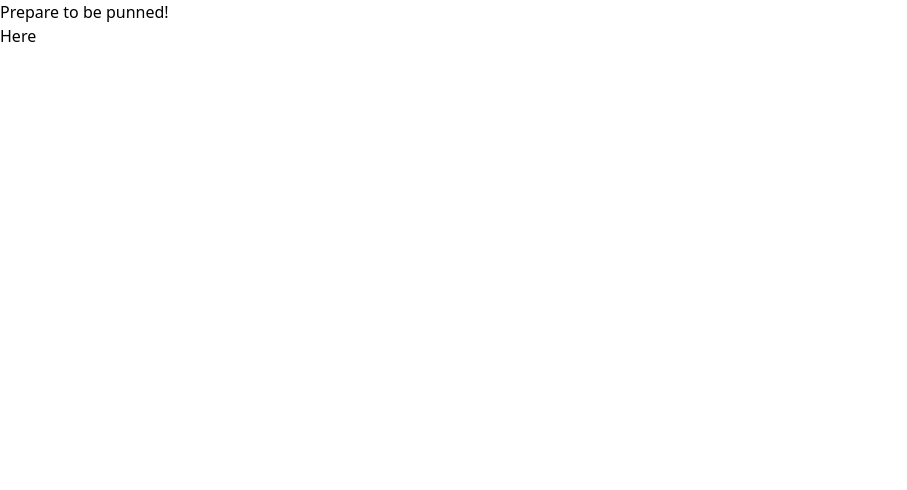
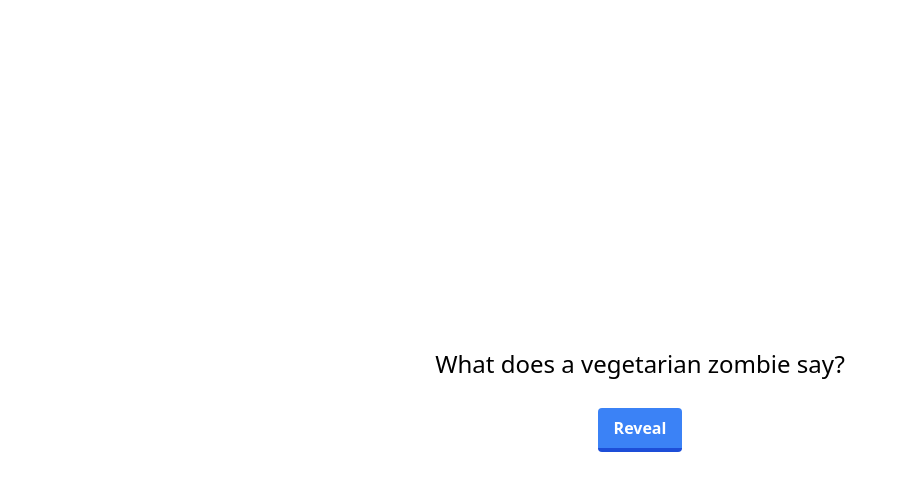
Before and after one commit to sudothai/puns-sveltejs, a SvelteKit app: page / in a window 1280 px wide. Shown: the top 490 px of the page, without its empty margins (0-907 px from the left). Built offline with nearby package versions, Linux system fonts and the light colour scheme.

Commit message:
blue button and question

```diff
--- a/src/routes/+page.svelte
+++ b/src/routes/+page.svelte
@@ -1,4 +1,4 @@
-<div class="flex-col items-center justify-center h-screen">
-    <h1>Prepare to be punned!</h1>
-    <button>Here</button>
+<div class="flex flex-col items-center justify-center h-screen">
+    <h1 class="pb-7 text-2xl">What does a vegetarian zombie say?</h1>
+    <button class="bg-blue-500 hover:bg-blue-400 text-white font-bold py-2 px-4 border-b-4 border-blue-700 hover:border-blue-500 rounded">Reveal</button>
 </div>
```
